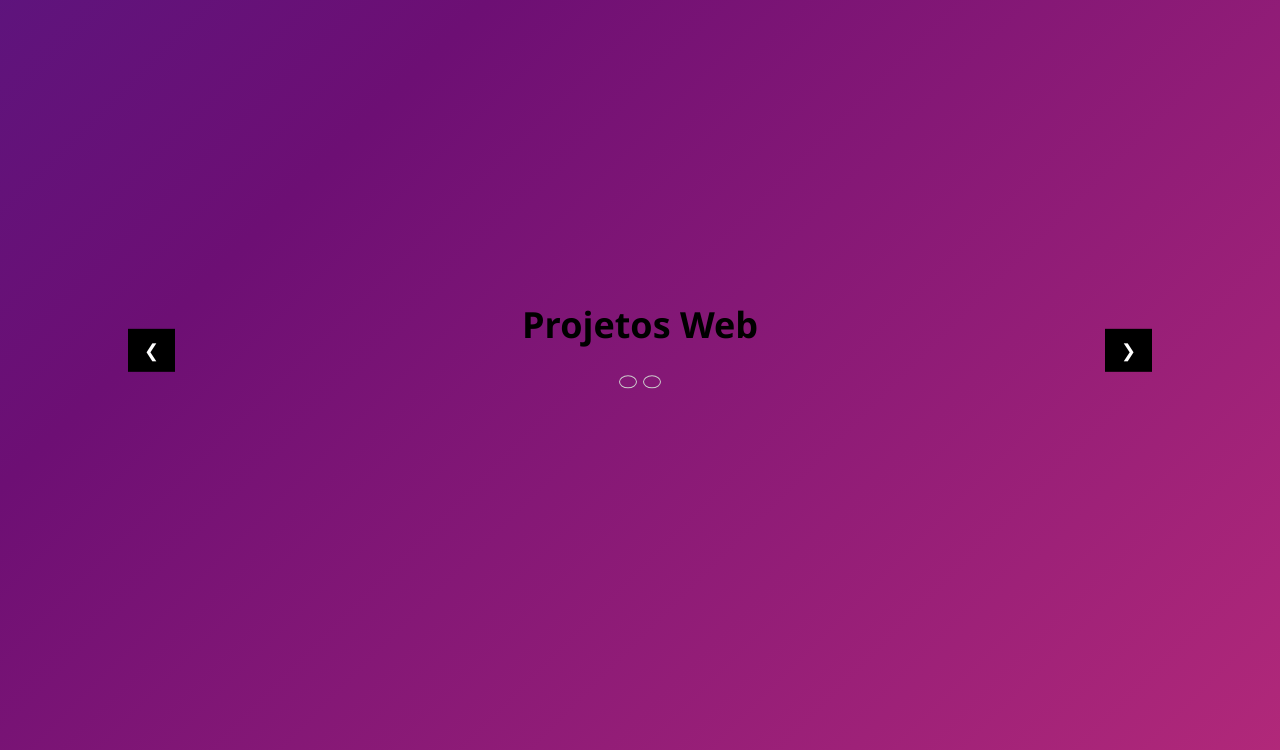
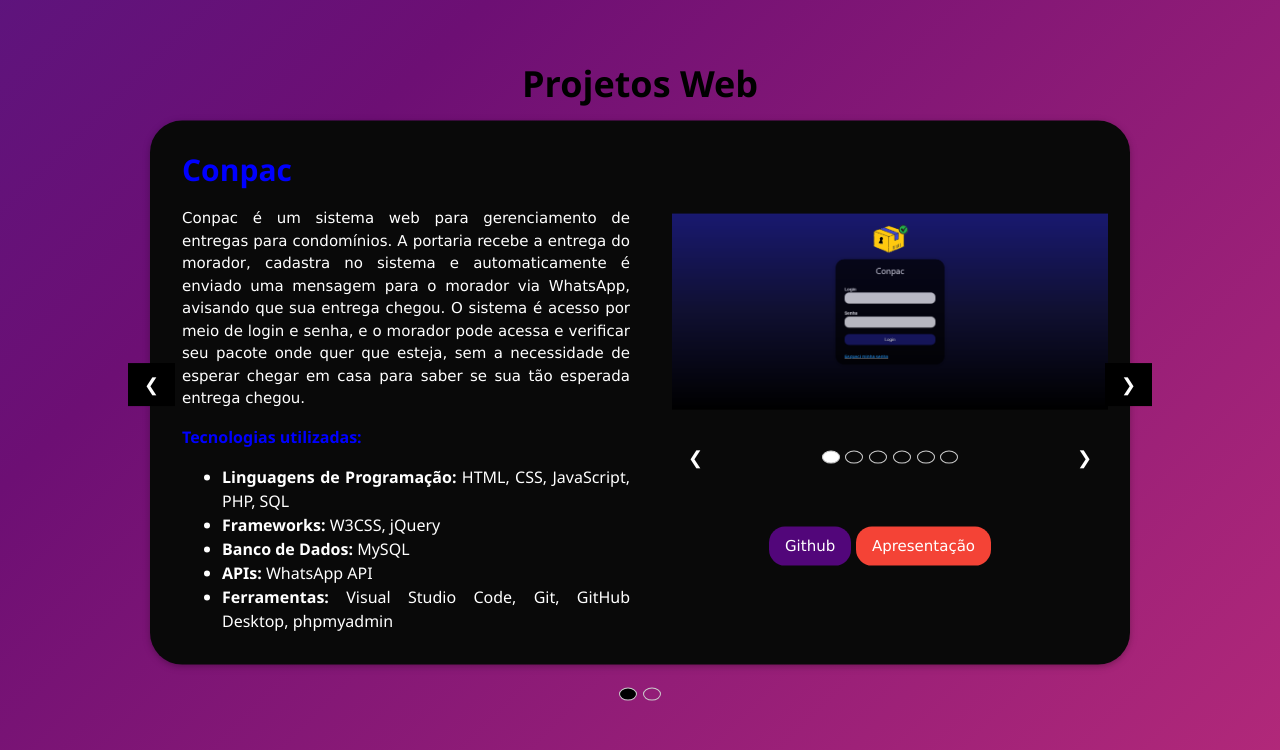
Before and after one commit to JessieNeire/portfolio_jessie, a PHP site: page /projetos_web.html in a window 1280 px wide. Shown: the part 50-800 px from the top of the page. Run offline with PHP 8.4, Linux system fonts and the light colour scheme.

Commit message:
criaçao de slides cards

```diff
--- a/projetos_web.html
+++ b/projetos_web.html
@@ -8,6 +8,7 @@
     <link rel="stylesheet" href="style.css">
     <link rel="stylesheet" href="https://www.w3schools.com/w3css/4/w3.css">
     <link rel="stylesheet" href="https://cdnjs.cloudflare.com/ajax/libs/font-awesome/4.7.0/css/font-awesome.min.css">
+
     <title>Portfólio Jéssie Neire</title>
 </head>
 <style>
@@ -28,8 +29,10 @@
         object-fit: contain;
 
     }
-  .w3-card{
-        display: none;}
+
+    .w3-card {
+        display: none;
+    }
 </style>
 
 <body>
@@ -44,11 +47,11 @@
                 Android</b></a>
     </nav>
 
-    <div class="w3-container w3-display-middle w3-padding w3-row-cell w3-mobile" id="projetos"
-        style="width: 80%;">
+    <div class="w3-container w3-display-middle w3-padding w3-row-cell w3-mobile" id="projetos" style="width: 80%;margin-top: 35px;">
         <h1 class="w3-center"><b>Projetos Web</b></h1>
 
-        <div class="w3-container w3-content w3-display-container w3-card w3-padding w3-round-xxlarge w3-text-white" id="conpac" style="width: 100%; background-color: rgb(9, 9, 9);">
+        <div class="mySlidesCard w3-container w3-content w3-display-container w3-card w3-padding w3-round-xxlarge w3-text-white"
+            id="conpac" style="width: 100%; background-color: rgb(9, 9, 9);">
             <div class="w3-half w3-padding" style="width: 480px;">
                 <h2 style="color: blue;"><b>Conpac</b></h2>
                 <p>Conpac é um sistema web para gerenciamento de entregas para condomínios. A portaria recebe a entrega
@@ -93,74 +96,69 @@
                     </div>
                 </div>
                 <div class="w3-center">
-                    <a href="https://github.com/JessieNeire/TCC_CONPAC"
-                        class="w3-button w3-round-xlarge" style="background-color: rgb(82, 6, 122);">Github</a>
+                    <a href="https://github.com/JessieNeire/TCC_CONPAC" class="w3-button w3-round-xlarge"
+                        style="background-color: rgb(82, 6, 122);">Github</a>
                     <a href="https://youtu.be/9oAf8iCaYuU" class="w3-button w3-red w3-round-xlarge">Apresentação</a>
                 </div>
             </div>
         </div>
 
-        <div class="w3-container w3-row-cell w3-card" id="pag_etec">
-            <div class="w3-half" style="width: 450px;">
-                <h2><b>Página Etec</b></h2>
-                <p>Conpac é um sistema web para gerenciamento de entregas para condomínios. A portaria recebe a entrega
-                    do morador, cadastra no sistema e automaticamente é enviado uma mensagem para o morador via
-                    WhatsApp, avisando que sua entrega chegou. O sistema é acesso por meio de login e senha, e o morador
-                    pode acessa e verificar seu pacote onde quer que esteja, sem a necessidade de esperar chegar em casa
-                    para saber se sua tão esperada entrega chegou.</p>
-                <h6><b>Tecnologias utilizadas:</b>
+        <div class="mySlidesCard w3-container w3-content w3-display-container w3-card w3-padding w3-round-xxlarge w3-text-white"
+            id="pag_etec" style="width: 100%; background-color: rgb(9, 9, 9);">
+        <div class="w3-half w3-padding" style="width: 480px;">
+            <h2 style="color: blue;"><b>Curso de DS</b></h2>
+            <p>Este projeto consiste no desenvolvimento de uma página web para o curso de Técnico em Desenvolvimento de Sistemas na
+            instituição ETEC. O objetivo do projeto foi fornecer uma plataforma informativa e acessível para futuros alunos e demais
+            interessados no curso, destacando informações importantes como o corpo docente, a matriz curricular, os dados de
+            contato, entre outros.</p>
+            <h6><b style="color: blue;">Tecnologias utilizadas:</b>
                 <ul>
-                        <li><b>Linguagens de Programação:</b> HTML, CSS, JavaScript, PHP, SQL</li>
-                        <li><b>Frameworks:</b> W3CSS, jQuery</li>
-                        <li><b>Banco de Dados:</b> MySQL</li>
-                        <li><b>APIs:</b> WhatsApp API</li>
-                        <li><b>Ferramentas:</b> Visual Studio Code, Git, GitHub Desktop, phpmyadmin</li>
+                    <li><b>Linguagens de Programação:</b> HTML, CSS, JavaScript</li>
+                    <li><b>Frameworks:</b> W3CSS</li>
+                    <li><b>Ferramentas:</b> Visual Studio Code, Git, GitHub Desktop</li>
                 </ul>
             </h6>
         </div>
-            <div class="w3-rest" style="padding-left: 20px;">
+        <div class="w3-rest w3-padding">
             <div class="w3-content w3-display-container slide-container ">
-                    <img class="mySlides slide1" src="img/login.png">
-                    <img class="mySlides slide1" src="img/cadastrar.png">
-                    <img class="mySlides slide1" src="img/cadastro_sucesso.png">
-                    <img class="mySlides slide1" src="img/msg.png">
-                    <img class="mySlides slide1" src="img/atualizado_status.png">
-                    <img class="mySlides slide1" src="img/alterado_status.png">
+                <img class="mySlides1" src="img/1.png">
+                <img class="mySlides1" src="img/2.png">
+                <img class="mySlides1" src="img/3.png">
+                <img class="mySlides1" src="img/4.png">
+                <img class="mySlides1" src="img/5.png">
+                <img class="mySlides1" src="img/6.png">
                 <div class="w3-center w3-container w3-section w3-large w3-text-white w3-display-bottommiddle"
                     style="width:100%;">
-                        <div class="w3-left w3-hover-text-khaki" onclick="plusDivs(-1)">&#10094;</div>
-                        <div class="w3-right w3-hover-text-khaki" onclick="plusDivs(1)">&#10095;</div>
-                        <span class="w3-badge demo w3-border w3-transparent w3-hover-white"
-                            onclick="currentDiv(1)"></span>
-                        <span class="w3-badge demo w3-border w3-transparent w3-hover-white"
-                            onclick="currentDiv(2)"></span>
-                        <span class="w3-badge demo w3-border w3-transparent w3-hover-white"
-                            onclick="currentDiv(3)"></span>
-                        <span class="w3-badge demo w3-border w3-transparent w3-hover-white"
-                            onclick="currentDiv(4)"></span>
-                        <span class="w3-badge demo w3-border w3-transparent w3-hover-white"
-                            onclick="currentDiv(5)"></span>
-                        <span class="w3-badge demo w3-border w3-transparent w3-hover-white"
-                            onclick="currentDiv(6)"></span>
+                    <div class="w3-left w3-hover-text-khaki" onclick="plusDivs1(-1)">&#10094;</div>
+                    <div class="w3-right w3-hover-text-khaki" onclick="plusDivs1(1)">&#10095;</div>
+                    <span class="w3-badge demo w3-border w3-transparent w3-hover-white" onclick="currentDiv1(1)"></span>
+                    <span class="w3-badge demo w3-border w3-transparent w3-hover-white" onclick="currentDiv1(2)"></span>
+                    <span class="w3-badge demo w3-border w3-transparent w3-hover-white" onclick="currentDiv1(3)"></span>
+                    <span class="w3-badge demo w3-border w3-transparent w3-hover-white" onclick="currentDiv1(4)"></span>
+                    <span class="w3-badge demo w3-border w3-transparent w3-hover-white" onclick="currentDiv1(5)"></span>
+                    <span class="w3-badge demo w3-border w3-transparent w3-hover-white" onclick="currentDiv1(6)"></span>
                 </div>
             </div>
             <div class="w3-center">
-                    <a href="https://github.com/JessieNeire/TCC_CONPAC"
-                        class="w3-button w3-black w3-round-xlarge">Github</a>
+                <a href="https://github.com/JessieNeire/TCC_CONPAC" class="w3-button w3-round-xlarge"
+                    style="background-color: rgb(82, 6, 122);">Github</a>
                 <a href="https://youtu.be/9oAf8iCaYuU" class="w3-button w3-red w3-round-xlarge">Apresentação</a>
             </div>
             </div>
         </div>
         <div class="w3-center w3-container w3-section w3-large w3-text-black">
-            <div class="w3-button w3-black w3-display-left w3-hover-text-khaki"  onclick="plusCardDivs(-1)">&#10094;</div>
-            <div class="w3-button w3-black w3-display-right w3-hover-text-khaki" onclick="plusCardDivs(1)">&#10095;</div>
+            <div class="w3-button w3-black w3-display-left w3-hover-text-khaki" onclick="plusCardDivs(-1)">&#10094;
+            </div>
+            <div class="w3-button w3-black w3-display-right w3-hover-text-khaki" onclick="plusCardDivs(1)">&#10095;
+            </div>
             <span class="w3-badge card-demo w3-border w3-transparent w3-hover-white" onclick="currentCardDiv(1)"></span>
             <span class="w3-badge card-demo w3-border w3-transparent w3-hover-white" onclick="currentCardDiv(2)"></span>
 
         </div>
 
+        <script src="script.js" defer></script>
 
-        <script src="script.js" defer></script>
+
     </div>
 
 
--- a/style.css
+++ b/style.css
@@ -55,7 +55,8 @@
      object-fit: contain;
 
  }
-
+.w3-display-left,
+.w3-display-right,
  .w3-left,
  .w3-right,
  .w3-badge {
```
Also changed, not shown: index.html (+22 -10 lines), script.js (+31 -27 lines), img/1.png (added), img/2.png (added), img/3.png (added), img/4.png (added), img/5.png (added), img/6.png (added). Lines whose indentation alone changed are shown as unchanged.
